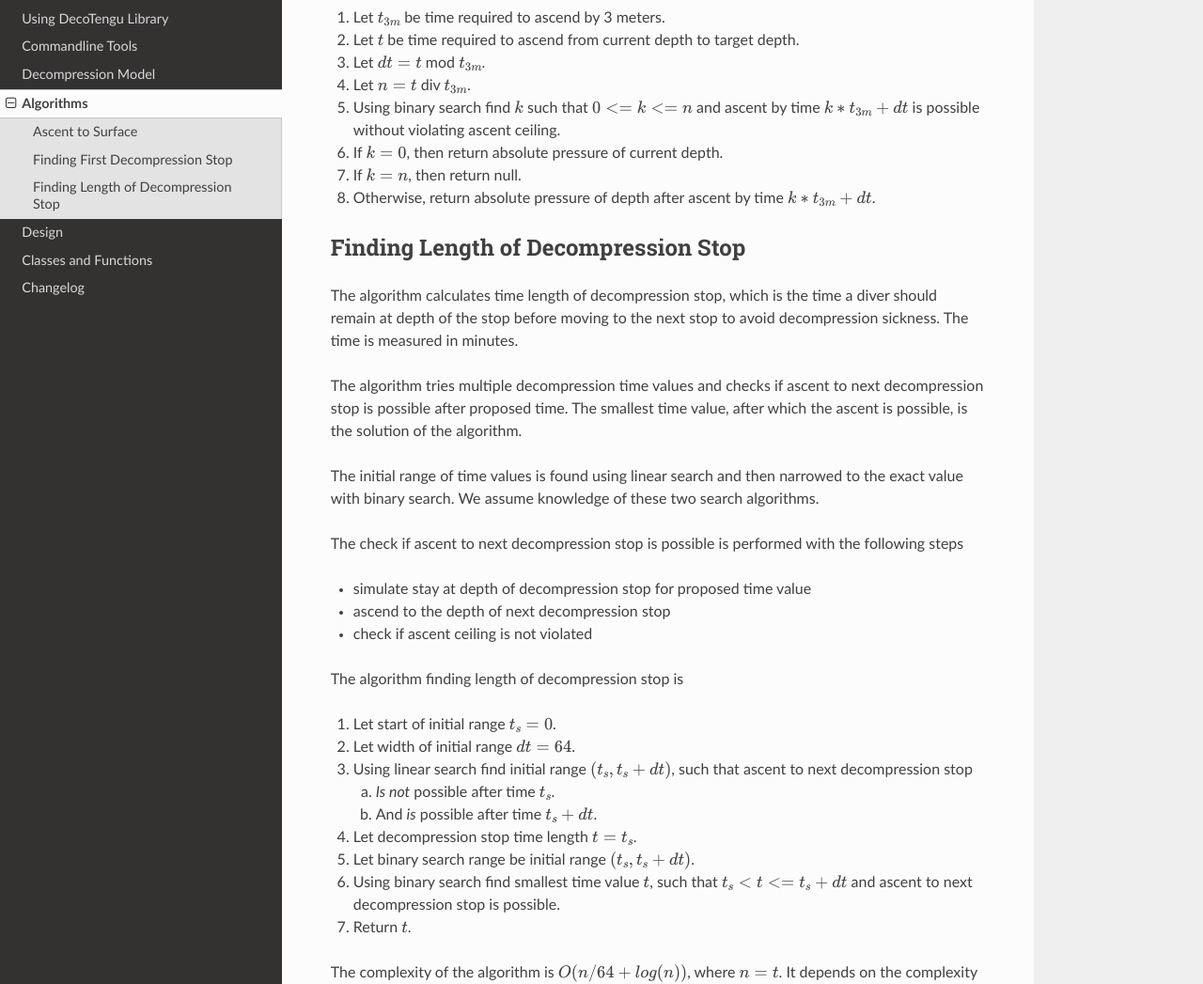
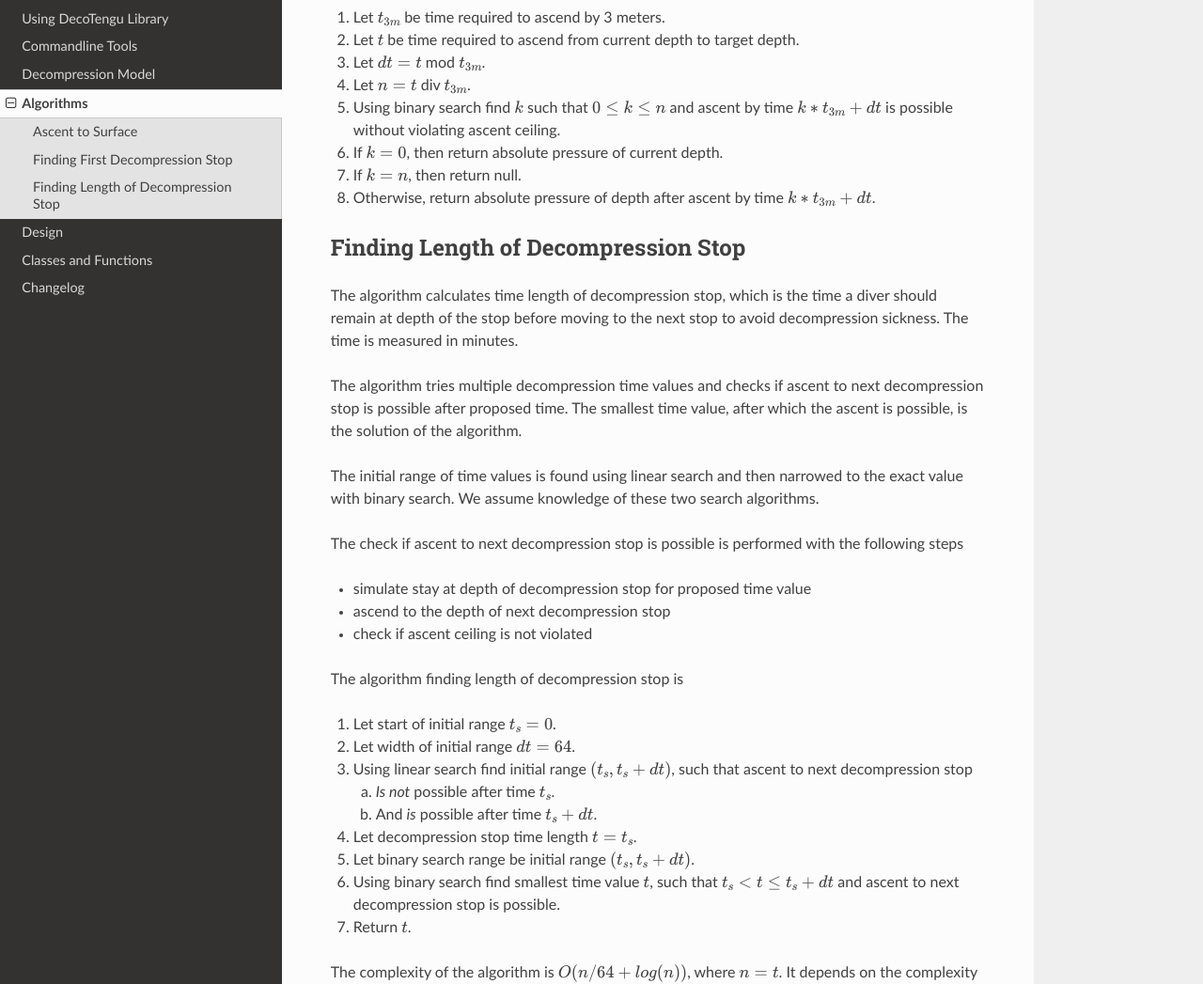
Before and after one commit to gully/decotengu, a Sphinx documentation site: the page built from doc/algo.rst, in a window 1280 px wide and 1400 px high, scrolled down 1070 px. Shown: the part 155-1202 px from the top of the window at 94% size. Built offline with Sphinx 7.4.7 and the Read the Docs theme 2.0.0, drawn with Linux system fonts in a browser that asks for light colours.

Commit message:
- documentation cleanup

```diff
--- a/doc/algo.rst
+++ b/doc/algo.rst
@@ -55,7 +55,7 @@ The algorithm finding first decompression stop is
    depth.
 #. Let :math:`dt = t` mod :math:`t_{3m}`.
 #. Let :math:`n = t` div :math:`t_{3m}`.
-#. Using binary search find :math:`k` such that :math:`0 <= k <= n` and
+#. Using binary search find :math:`k` such that :math:`0 \le k \le n` and
    ascent by time :math:`k * t_{3m} + dt` is possible without violating
    ascent ceiling.
 #. If :math:`k = 0`, then return absolute pressure of current depth.
@@ -98,7 +98,7 @@ The algorithm finding length of decompression stop is
 #. Let decompression stop time length :math:`t = t_s`.
 #. Let binary search range be initial range :math:`(t_s, t_s + dt)`.
 #. Using binary search find smallest time value :math:`t`, such that
-   :math:`t_s < t <= t_s + dt` and ascent to next decompression stop is
+   :math:`t_s < t \le t_s + dt` and ascent to next decompression stop is
    possible.
 #. Return :math:`t`.
 
```
